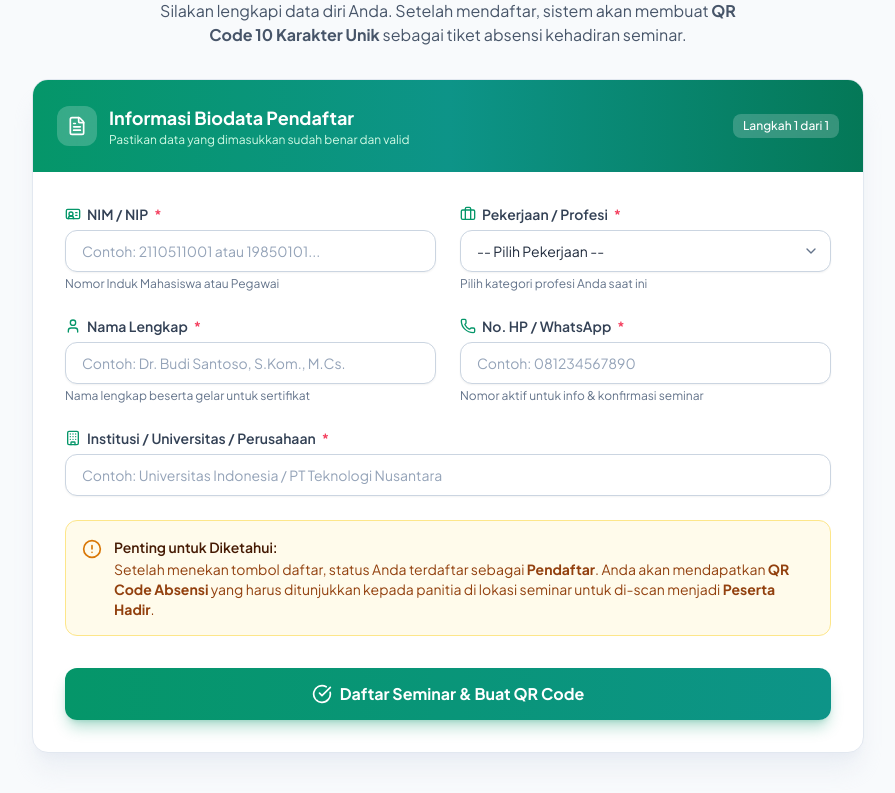
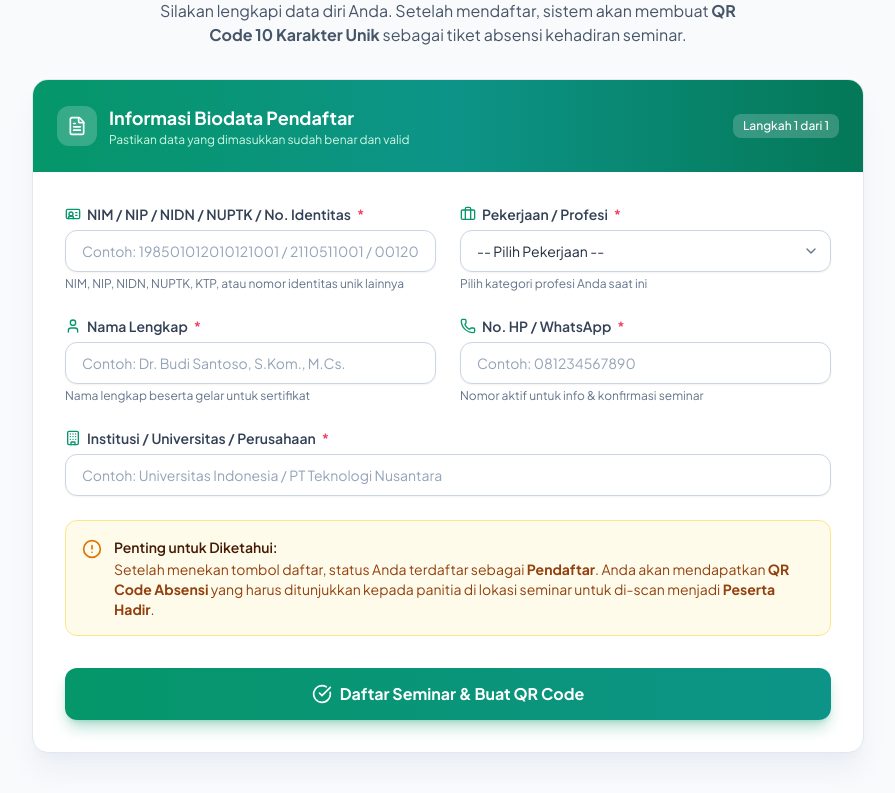
Before and after one commit to zulfariansyah/absenqr, a Flask app: page / in a window 1280 px wide. Shown: the part 190-983 px from the top of the page, without its empty margins (192-1087 px from the left). Run offline with Flask 3, Linux system fonts and the light colour scheme; data comes from the database, SQL or seed files in the repository; some libraries are stand-ins or nearby versions.

Commit message:
feat: broaden NIM/NIP field to support NIDN, NUPTK, KTP, and general identity numbers across UI, tickets, and CSV

```diff
--- a/app.py
+++ b/app.py
@@ -9,8 +9,12 @@ from qrcode.image.pil import PilImage
 
 import database
 from werkzeug.utils import secure_filename
+from werkzeug.middleware.proxy_fix import ProxyFix
 
 app = Flask(__name__)
+# Dukungan Reverse Proxy (Nginx subpath / header X-Forwarded-Prefix & Proto)
+app.wsgi_app = ProxyFix(app.wsgi_app, x_for=1, x_proto=1, x_host=1, x_prefix=1)
+
 app.config['SECRET_KEY'] = 'seminar-secret-key-2026'
 app.config['UPLOAD_FOLDER'] = os.path.join(app.root_path, 'static', 'uploads')
 os.makedirs(app.config['UPLOAD_FOLDER'], exist_ok=True)
@@ -319,14 +323,14 @@ def api_register():
     if not raw_nim or not raw_nama or not raw_no_hp or not raw_institusi or not raw_pekerjaan:
         return jsonify({
             'success': False,
-            'message': 'Semua kolom formulir (NIM/NIP, Nama Lengkap, No. HP / WhatsApp, Institusi, Pekerjaan) wajib diisi!'
+            'message': 'Semua kolom formulir (No. Identitas, Nama Lengkap, No. HP / WhatsApp, Institusi, Pekerjaan) wajib diisi!'
         }), 400
 
     # 4. Validasi Panjang Karakter (Mencegah Buffer/Payload Abuse)
     if len(raw_nim) < 3 or len(raw_nim) > 30:
         return jsonify({
             'success': False,
-            'message': 'NIM / NIP harus berisi antara 3 hingga 30 karakter!'
+            'message': 'No. Identitas (NIM/NIP/NIDN/NUPTK/KTP) harus berisi antara 3 hingga 30 karakter!'
         }), 400
 
     if len(raw_nama) < 2 or len(raw_nama) > 100:
@@ -361,13 +365,13 @@ def api_register():
     institusi = html.escape(raw_institusi)
     pekerjaan = html.escape(raw_pekerjaan)
 
-    # 6. Deteksi Duplikasi NIM/NIP
+    # 6. Deteksi Duplikasi Nomor Identitas
     existing = database.get_participant_by_nim(nim_nip)
     if existing:
         return jsonify({
             'success': False,
             'code': 'DUPLICATE_NIM',
-            'message': f'NIM/NIP "{nim_nip}" sudah terdaftar atas nama {existing["nama_lengkap"]}. QR Code tiket sudah pernah dibuat sebelumnya.',
+            'message': f'No. Identitas "{nim_nip}" sudah terdaftar atas nama {existing["nama_lengkap"]}. QR Code tiket sudah pernah dibuat sebelumnya.',
             'data': existing
         }), 400
 
@@ -516,23 +520,37 @@ def api_network_info():
     """Mengembalikan informasi IP jaringan lokal dan link akses"""
     port = int(os.environ.get('PORT', 5001))
     local_ip = get_local_ip()
+    prefix = request.script_root.rstrip('/')
+    base_lan = f"http://{local_ip}:{port}{prefix}"
+    base_local = f"http://127.0.0.1:{port}{prefix}"
+    public_base = request.host_url.rstrip('/') + prefix
+
+    # Jika diakses lewat domain/proxy (ada script_root atau bukan localhost)
+    is_behind_domain = bool(request.script_root or (request.host and not request.host.startswith('127.0.0.1') and not request.host.startswith('localhost') and not request.host.startswith('0.0.0.0')))
+
     return jsonify({
         'local_ip': local_ip,
         'port': port,
-        'register_url_local': f"http://127.0.0.1:{port}",
-        'register_url_lan': f"http://{local_ip}:{port}",
-        'admin_url_local': f"http://127.0.0.1:{port}/console",
-        'admin_url_lan': f"http://{local_ip}:{port}/console",
+        'prefix': prefix,
+        'register_url_local': base_local,
+        'register_url_lan': public_base if is_behind_domain else base_lan,
+        'admin_url_local': f"{base_local}/console",
+        'admin_url_lan': f"{public_base}/console" if is_behind_domain else f"{base_lan}/console",
     })
 
 @app.route('/api/qr-url.png')
 def api_qr_url():
-    """Menghasilkan QR Code untuk URL (misal link registrasi lokal)"""
+    """Menghasilkan QR Code untuk URL (misal link registrasi lokal / server)"""
     url_data = request.args.get('data', '').strip()
     if not url_data:
         port = int(os.environ.get('PORT', 5001))
         local_ip = get_local_ip()
-        url_data = f"http://{local_ip}:{port}"
+        prefix = request.script_root.rstrip('/')
+        is_behind_domain = bool(request.script_root or (request.host and not request.host.startswith('127.0.0.1') and not request.host.startswith('localhost') and not request.host.startswith('0.0.0.0')))
+        if is_behind_domain:
+            url_data = request.host_url.rstrip('/') + prefix
+        else:
+            url_data = f"http://{local_ip}:{port}{prefix}"
 
     qr = qrcode.QRCode(
         version=1,
@@ -586,7 +604,7 @@ def export_csv():
     output.write('\ufeff')
     writer = csv.writer(output)
 
-    writer.writerow(['No', 'Kode QR', 'NIM / NIP', 'Nama Lengkap', 'No. HP / WA', 'Institusi', 'Pekerjaan', 'Status', 'Waktu Pendaftaran', 'Waktu Hadir'])
+    writer.writerow(['No', 'Kode QR', 'No. Identitas (NIM/NIP/NIDN/NUPTK)', 'Nama Lengkap', 'No. HP / WA', 'Institusi', 'Pekerjaan', 'Status', 'Waktu Pendaftaran', 'Waktu Hadir'])
 
     for idx, row in enumerate(rows, start=1):
         status_label = 'Peserta (Hadir)' if row['status'] == 'peserta' else 'Pendaftar (Belum Hadir)'
@@ -654,7 +672,7 @@ def import_csv():
 
         known_headers = {
             'qr_code': ['kode qr', 'qr_code', 'qr', 'kode', 'qrcode'],
-            'nim_nip': ['nim / nip', 'nim/nip', 'nim_nip', 'nim', 'nip', 'no identitas', 'nomor induk'],
+            'nim_nip': ['no. identitas (nim/nip/nidn/nuptk)', 'no. identitas', 'no identitas', 'nomor identitas', 'nim / nip', 'nim/nip', 'nim_nip', 'nim', 'nip', 'nidn', 'nuptk', 'nik', 'ktp', 'nomor induk'],
             'nama_lengkap': ['nama lengkap', 'nama_lengkap', 'nama', 'fullname', 'name'],
             'no_hp': ['no. hp / wa', 'no hp / wa', 'no. hp', 'no hp', 'nomor hp', 'no telepon', 'telepon', 'whatsapp', 'no wa', 'phone', 'mobile', 'no_hp'],
             'institusi': ['institusi', 'instansi', 'universitas', 'kampus', 'perusahaan', 'institution'],
--- a/templates/register.html
+++ b/templates/register.html
@@ -39,12 +39,12 @@
                 <div>
                     <label for="nim_nip" class="block text-sm font-semibold text-slate-700 mb-1.5 flex items-center gap-1.5">
                         <i data-lucide="id-card" class="w-4 h-4 text-emerald-600"></i>
-                        NIM / NIP <span class="text-rose-500">*</span>
+                        NIM / NIP / NIDN / NUPTK / No. Identitas <span class="text-rose-500">*</span>
                     </label>
                     <input type="text" id="nim_nip" name="nim_nip" required
-                        placeholder="Contoh: 2110511001 atau 19850101..."
+                        placeholder="Contoh: 198501012010121001 / 2110511001 / 001205..."
                         class="w-full px-4 py-2.5 rounded-xl border border-slate-300 focus:ring-2 focus:ring-emerald-500 focus:border-emerald-500 text-slate-800 text-sm transition shadow-sm placeholder:text-slate-400">
-                    <p class="text-xs text-slate-500 mt-1">Nomor Induk Mahasiswa atau Pegawai</p>
+                    <p class="text-xs text-slate-500 mt-1">NIM, NIP, NIDN, NUPTK, KTP, atau nomor identitas unik lainnya</p>
                 </div>
 
                 <div>
@@ -184,7 +184,7 @@
                     <span id="modalNama" class="font-bold text-slate-900 text-right">-</span>
                 </div>
                 <div class="flex justify-between border-b border-slate-200/80 pb-1.5">
-                    <span class="text-slate-500">NIM / NIP:</span>
+                    <span class="text-slate-500">No. Identitas:</span>
                     <span id="modalNim" class="font-bold font-mono text-slate-900">-</span>
                 </div>
                 <div class="flex justify-between border-b border-slate-200/80 pb-1.5">
@@ -259,7 +259,7 @@
         btnText.textContent = 'Memproses Pendaftaran...';
 
         try {
-            const response = await fetch('/api/register', {
+            const response = await fetch(`${window.BASE_URL}/api/register`, {
                 method: 'POST',
                 headers: { 'Content-Type': 'application/json' },
                 body: JSON.stringify(payload)
@@ -278,9 +278,8 @@
                 document.getElementById('modalHp').textContent = p.no_hp || '-';
                 document.getElementById('modalInstitusi').textContent = p.institusi;
                 document.getElementById('modalPekerjaan').textContent = p.pekerjaan;
-                document.getElementById('modalPekerjaan').textContent = p.pekerjaan;
 
-                const qrUrl = `/api/qr/${p.qr_code}.png`;
+                const qrUrl = `${window.BASE_URL}/api/qr/${p.qr_code}.png`;
                 document.getElementById('modalQrImage').src = qrUrl;
 
                 const downloadBtn = document.getElementById('btnDownloadQr');
@@ -288,7 +287,7 @@
                 downloadBtn.download = `Tiket_QR_${p.qr_code}_${p.nama_lengkap.replace(/\s+/g, '_')}.png`;
 
                 const ticketBtn = document.getElementById('btnOpenTicket');
-                ticketBtn.href = `/ticket/${p.qr_code}`;
+                ticketBtn.href = `${window.BASE_URL}/ticket/${p.qr_code}`;
 
                 // Show modal & confetti
                 successModal.classList.remove('hidden');
@@ -302,7 +301,7 @@
                 // Friendly modal if already registered
                 Swal.fire({
                     icon: 'info',
-                    title: 'NIM/NIP Sudah Terdaftar',
+                    title: 'No. Identitas Sudah Terdaftar',
                     text: res.message,
                     showCancelButton: true,
                     confirmButtonColor: '#16a34a',
@@ -310,7 +309,7 @@
                     cancelButtonText: 'Tutup'
                 }).then((choice) => {
                     if (choice.isConfirmed) {
-                        window.open(`/ticket/${res.data.qr_code}`, '_blank');
+                        window.open(`${window.BASE_URL}/ticket/${res.data.qr_code}`, '_blank');
                     }
                 });
             } else {
```
Also changed, not shown: templates/admin.html (+5 -5 lines), templates/ticket.html (+5 -5 lines).
